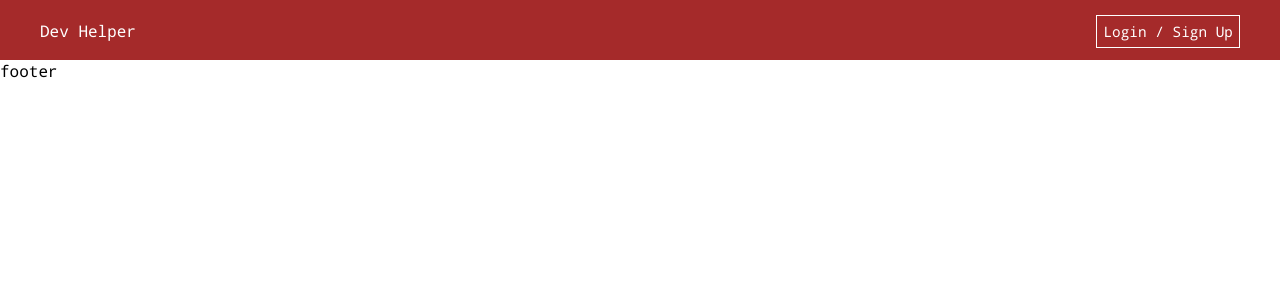
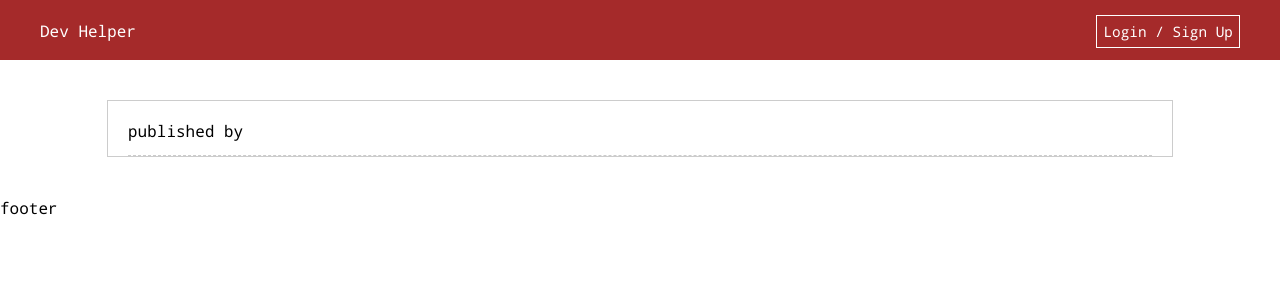
Before and after one commit to sadiegoc/dev-forum, a Vue app in the folder frontend/: page /post/1 in a window 1280 px wide. Shown: the top 300 px of the page. Built offline with nearby package versions, Linux system fonts and the light colour scheme; no server answers.

Commit message:
post done

```diff
--- a/frontend/src/components/views/Home.vue
+++ b/frontend/src/components/views/Home.vue
@@ -2,7 +2,7 @@
     <section class="home">
         <div class="container">
             <div class="posts">
-                <div class="post" v-for="post in posts" :key="post.id">
+                <div class="post" v-for="post in posts" :key="post.id" @click.prevent="openPost(post.id)">
                     <h1 class="title"><span>Title:</span> {{ post.title }}</h1>
                     <h2 class="subtitle"><span>Author:</span> {{ post.userFirstName }} {{ post.userLastName }}</h2>
                     <p class="date">{{ post.createdAt }}</p>
@@ -33,13 +33,16 @@ export default {
                         const date = new Date(post.createdAt)
                         const formattedDate = date.toLocaleDateString('pt-BR')
 
-                        return { ...post, createdAt: formattedDate}
+                        return { ...post, createdAt: formattedDate }
                     })
                 )
                 this.page++
 
                 if (res.data.length === 0) this.loadMore = false
             }).catch(err => console.log(err))
+        },
+        openPost (id) {
+            this.$router.push({ path: `/post/${id}` })
         }
     },
     mounted () {
--- a/frontend/src/components/views/MyPosts.vue
+++ b/frontend/src/components/views/MyPosts.vue
@@ -2,7 +2,7 @@
     <section class="my-posts">
         <div class="container">
             <div class="posts">
-                <div class="post" v-for="post in posts" :key="post.id">
+                <div class="post" v-for="post in posts" :key="post.id" @click.prevent="openPost(post.id)">
                     <h1 class="title"><span>Title:</span> {{ post.title }}</h1>
                     <h2 class="subtitle"><span>Author:</span> {{ post.userFirstName }} {{ post.userLastName }}</h2>
                     <p class="date">{{ post.createdAt }}</p>
@@ -35,13 +35,16 @@ export default {
                         const date = new Date(post.createdAt)
                         const formattedDate = date.toLocaleDateString('pt-BR')
 
-                        return { ...post, createdAt: formattedDate}
+                        return { ...post, createdAt: formattedDate }
                     })
                 )
 
                 this.page++
                 if (res.data.length === 0) this.loadMore = false
             }).catch(err => console.log(err))
+        },
+        openPost (id) {
+            this.$router.push({ path: `/post/${id}` })
         }
     },
     mounted () {
--- /dev/null
+++ b/frontend/src/components/views/Post.vue
@@ -0,0 +1,90 @@
+<template>
+    <section class="post">
+        <div class="container">
+            <div class="header">
+                <h1 class="title">{{ currentPost.title }}</h1>
+                <h2 class="author"><span>published by</span> {{ currentPost.userFirstName }} {{ currentPost.userLastName }}</h2>
+                <p class="date">{{ currentPost.createdAt }}</p>
+            </div>
+            <div class="content" v-html="currentPost.content"></div>
+        </div>
+    </section>
+</template>
+
+<script>
+import post from '@/services/post';
+
+export default {
+    name: 'PostView',
+    data: function () {
+        return {
+            currentPost: {}
+        }
+    },
+    methods: {
+        async loadPost () {
+            if (this.$route.params.postId) {
+                const id = this.$route.params.postId
+                await post.getByPostId(id).then(resp => {
+                    const date = new Date(resp.data.createdAt)
+                    const formattedDate = date.toLocaleDateString('pt-BR')
+
+                    const uint8Array = new Uint8Array(resp.data.content.data);
+                    const decoder = new TextDecoder('utf-8');
+                    const contentUTF8 = decoder.decode(uint8Array);
+
+                    this.currentPost = { ...resp.data, createdAt: formattedDate, content: contentUTF8 }
+                }).catch(err => console.log(err))
+            }
+        }
+    },
+    mounted () {
+        this.loadPost()
+    }
+}
+</script>
+
+<style scoped>
+
+.post {
+    width: 100%; height: auto;
+    margin: 0; padding: 0;
+
+    display: flex; flex-direction: column;
+    justify-content: center; align-items: center;
+}
+
+.container {
+    border: 1px solid #ccc;
+    width: 80%; height: auto;
+    margin: 40px 0; padding: 0 20px;
+
+    display: flex; flex-direction: column;
+    justify-content: flex-start; align-items: flex-start;
+}
+
+.header {
+    border-bottom: 1px dashed #ccc;
+    width: 100%;
+}
+
+.header h1 {
+    font-size: 1.4rem;
+    color: var(--color-theme);
+    font-weight: 600;
+}
+
+.header h2 {
+    font-size: 1rem;
+}
+
+.header h2 {
+    font-weight: 600;
+}
+
+.header p {
+    font-size: 0.9rem;
+    color: #555;
+}
+
+</style>
--- a/frontend/src/routes/router.js
+++ b/frontend/src/routes/router.js
@@ -21,6 +21,10 @@ const routes = [
         name: 'my-posts',
         component: () => import('@/components/views/MyPosts.vue'),
         meta: { requiresAuth: true }
+    }, {
+        path: '/post/:postId',
+        name: 'post',
+        component: () => import('@/components/views/Post.vue')
     }
 ]
 
```
Also changed, not shown: 2 other files (tests, documents, lock files or other folders).
